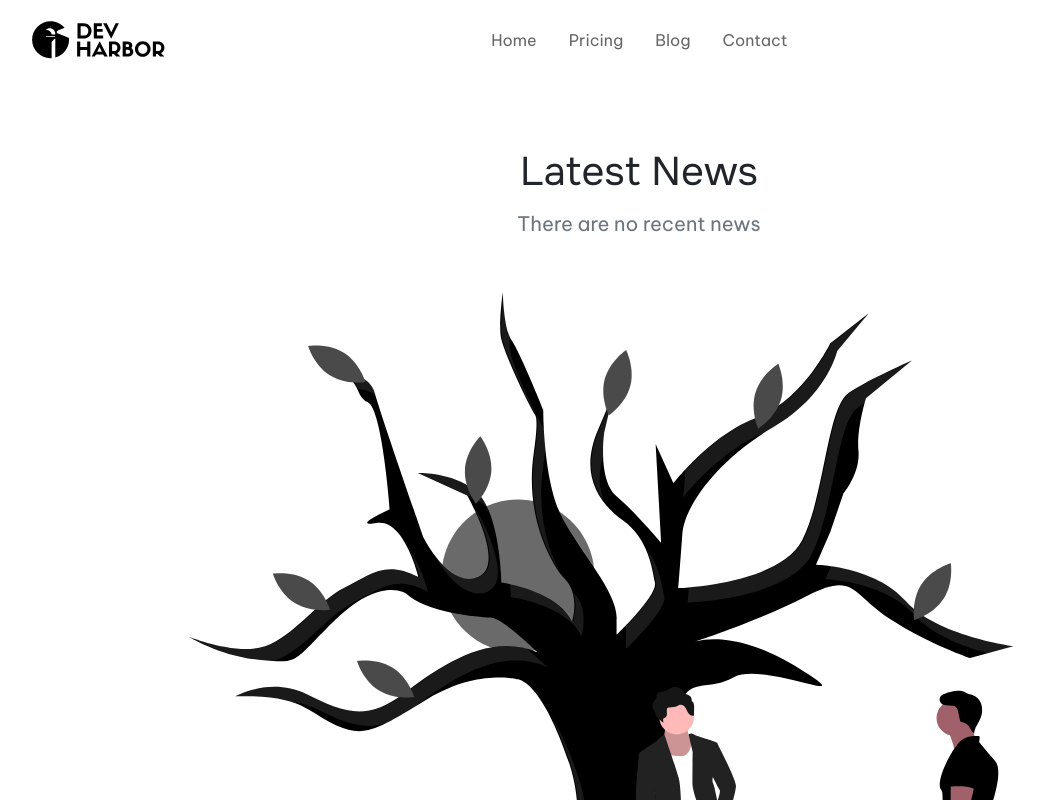
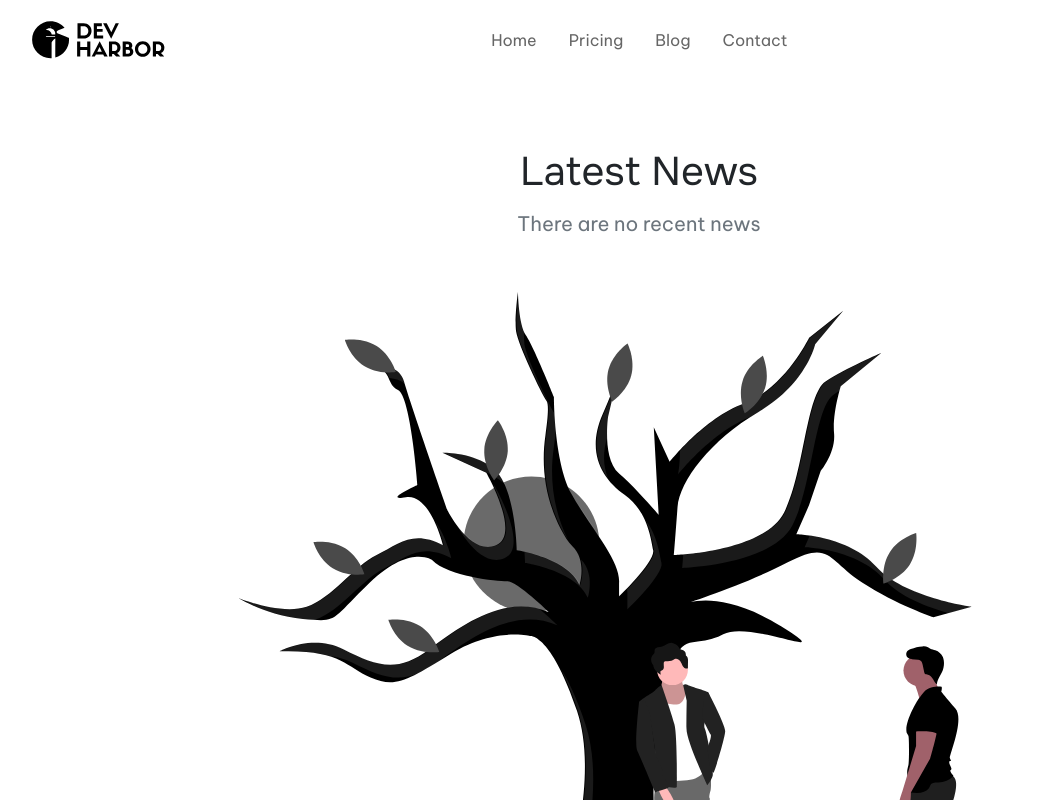
Before and after one commit to luka-dev-harbor/dev-harbor-website, a SvelteKit app: page /blog in a window 1280 px wide. Shown: the top 800 px of the page, without its empty margins (1-1043 px from the left). Built offline with nearby package versions, Linux system fonts and the light colour scheme; a web font is replaced by a local one.

Commit message:
Fix blog empty page width

```diff
--- a/src/routes/blog/+page.svelte
+++ b/src/routes/blog/+page.svelte
@@ -37,6 +37,7 @@
         padding: 0 20px;
     }
     .tree-waiting {
-        max-width: 900px;
+        width: 100%;
+        max-width: 800px;
     }
 </style>
```
